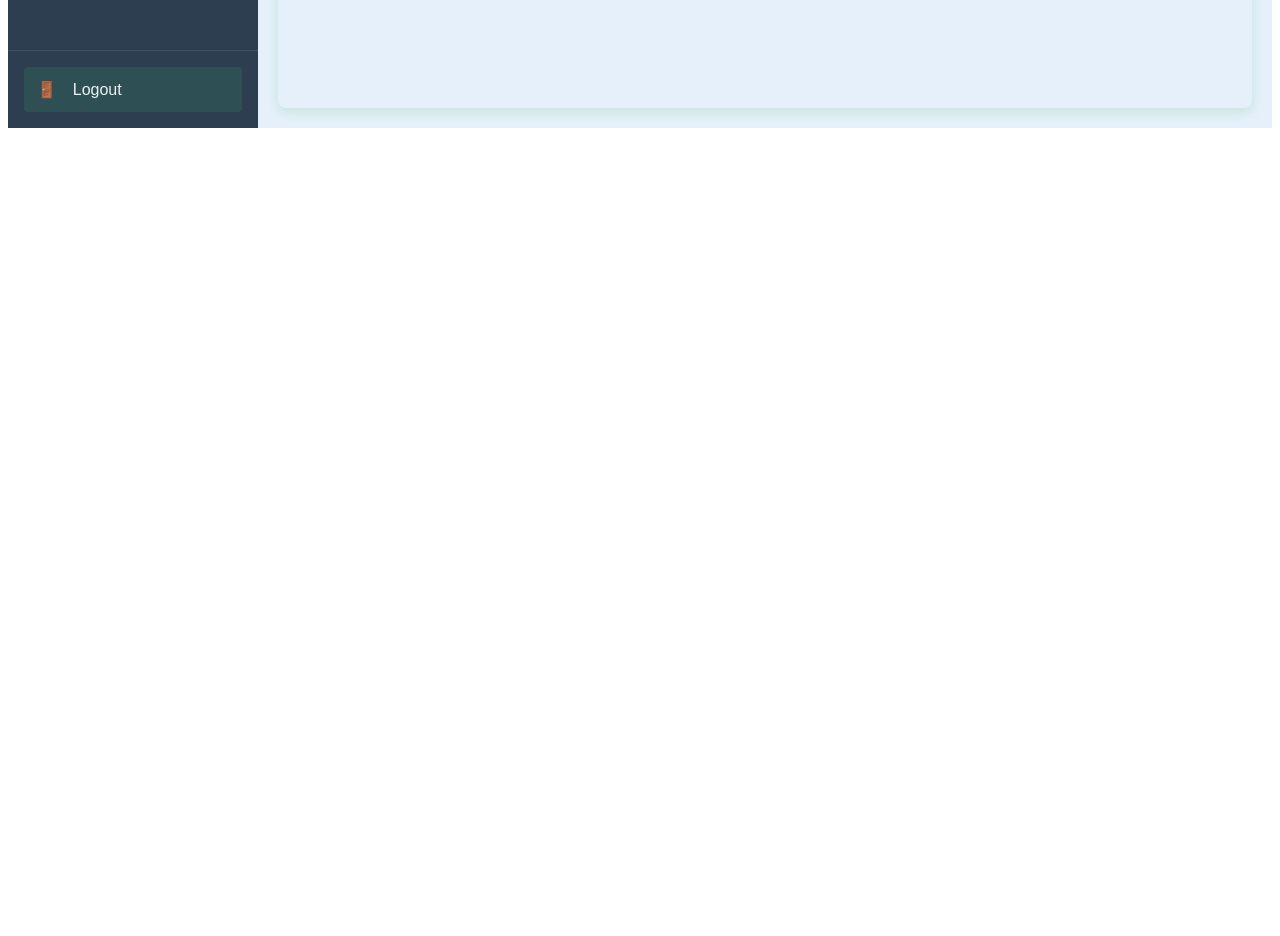
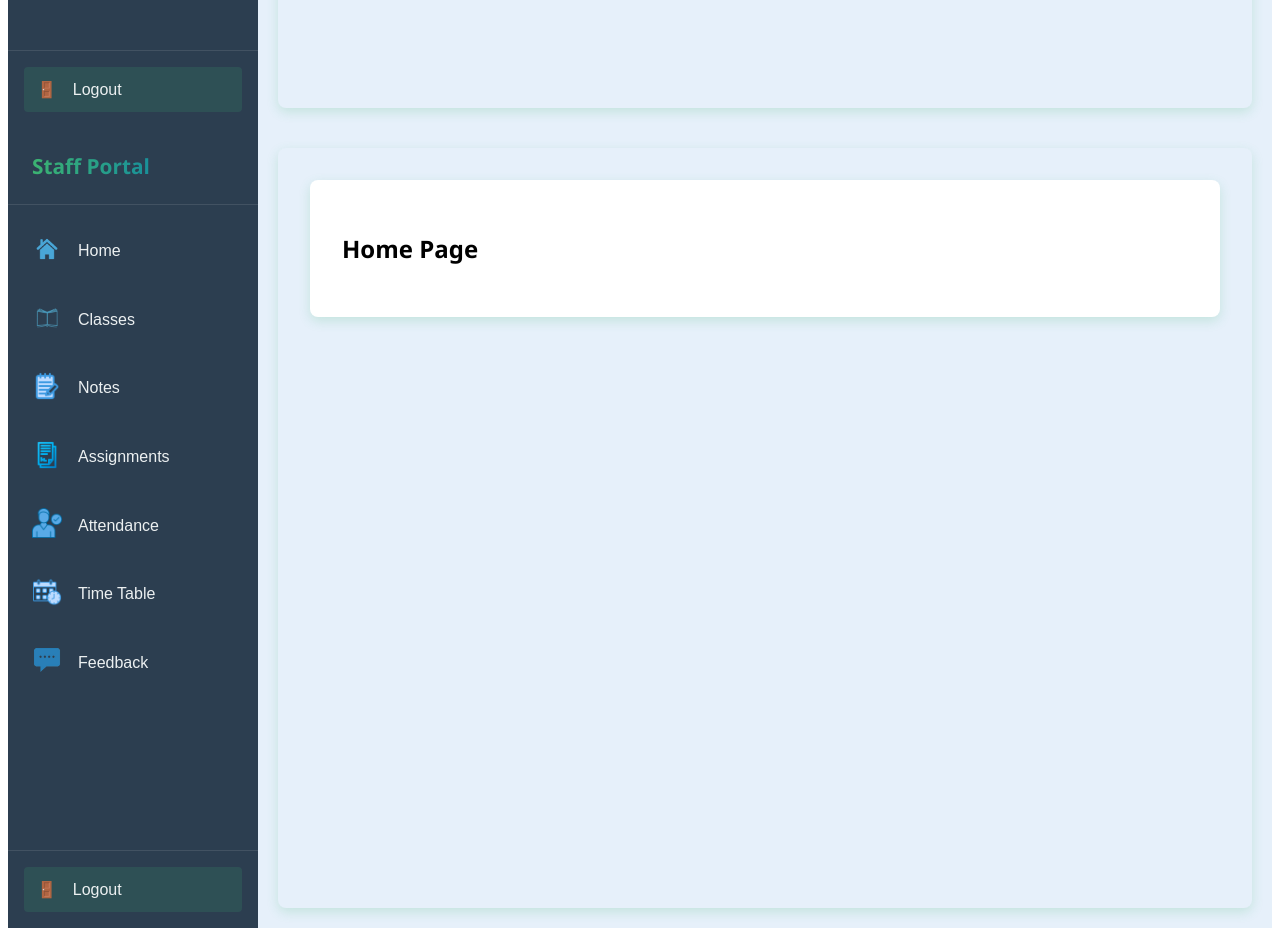
Before and after one commit to Harsha643/frontend, a React (Vite) app: page /dashboard in a window 1280 px wide. Shown: the part 680-1616 px from the top of the page. Before the commit the page ends 816 px from the top, so only its background shows below. Built offline with nearby package versions, Linux system fonts and the light colour scheme; no server answers.

Commit message:
change the app

```diff
--- a/src/App.jsx
+++ b/src/App.jsx
@@ -2,13 +2,17 @@
 import RoutesComponent from './Components/Adminpage/Routes/Routes';
 
 import LoginRoute from './Components/Studentspage/StudentRoutes/Routes';
+
+import StaffLoginRoute from './Components/StaftPage/StaffRoutes/LOginRoute';
 function App() {
 
 
   return (
     <>
   <RoutesComponent />
-  <LoginRoute />
+   <LoginRoute />{ /* //studentDashboard */}
+    <StaffLoginRoute />
+  {/* <App */}
   {/* <Login /> */}
 
       {/* <Landing />
--- /dev/null
+++ b/src/Components/StaftPage/Dashboard/Dashboard.jsx
@@ -0,0 +1,91 @@
+import React, { useEffect, useState } from 'react';
+import { useLocation } from 'react-router-dom';
+
+const StaffDashboard = () => {
+    const { state } = useLocation();
+    const staff = state?.staffdata;
+    const [staffdata, setStaffdata] = useState({});
+    const [currentPage, setCurrentPage] = useState('home');
+
+    const renderPage = () => {
+        switch (currentPage) {
+            case 'home':
+                return <h2>Home Page</h2>;
+            case 'notes':
+                return <h2>Notes Page</h2>;
+            case 'assignment':
+                return <h2>Assignments Page</h2>;
+            case 'timetable':
+                return <h2>Time Table Page</h2>;
+            case 'classes':
+                return <h2>Classes Page</h2>;
+            case 'attendance':
+                return <h2>Attendance Page</h2>;
+            case 'feedback':
+                return <h2>Feedback Page</h2>;
+            default:
+                return <h2>Home Page</h2>;
+        }
+    }
+
+    useEffect(() => {
+        setStaffdata(staff);
+    }, [staff]);
+
+    console.log("Staff Data:", staffdata);
+
+    return (
+          <div className="dashboard-container">
+
+            <div className="dashboard-sidebar">
+                <div className="sidebar-header">
+                    <h2>Staff Portal</h2>
+                </div>
+                <nav className="sidebar-nav">
+                    <button className="nav-button" onClick={() => setCurrentPage('home')}>
+                        <span className="icon"><img src='/home1.png'  width={"30px"}/></span>
+                        <span>Home</span>
+                    </button>
+                    <button className="nav-button" onClick={() => setCurrentPage('classes')}>
+                        <span className="icon"><img src='/class.png'  width={"30px"}/></span>
+                        <span>Classes</span>
+                    </button>
+                    <button className="nav-button" onClick={() => setCurrentPage('notes')}>
+                        <span className="icon"><img src='/notes.png'  width={"30px"}/></span>
+                        <span>Notes</span>
+                    </button>
+                    <button className="nav-button" onClick={() => setCurrentPage('assignment')}>
+                        <span className="icon"><img src='/assignment.png'  width={"30px"}/></span>
+                        <span>Assignments</span>
+                    </button>
+                    <button className="nav-button" onClick={() => setCurrentPage('attendance')}>
+                        <span className="icon"><img src='/attendence.png'  width={"30px"}/></span>
+                        <span>Attendance</span>
+                    </button>
+                    <button className="nav-button" onClick={() => setCurrentPage('timetable')}>
+                        <span className="icon"><img src='/timetable.png'  width={"30px"}/></span>
+                        <span>Time Table</span>
+                    </button>
+                    <button className="nav-button" onClick={() => setCurrentPage('feedback')}>
+                        <span className="icon"><img src='/fb.png'  width={"30px"}/></span>
+                        <span>Feedback</span>
+                    </button>
+                </nav>
+                <div className="sidebar-footer">
+                    <button className="logout-button">
+                        <span className="icon">🚪</span>
+                        <span>Logout</span>
+                    </button>
+                </div>
+            </div>
+
+            <div className="dashboard-main">
+                    {/* <Header studentdata={studentdata}/> */}
+                <div className="dashboard-content">
+                    {renderPage()}
+                </div>
+            </div>
+        </div>
+    );
+}
+export default StaffDashboard;
--- /dev/null
+++ b/src/Components/StaftPage/Dashboard/Login.jsx
@@ -0,0 +1,57 @@
+import React, { useState, useEffect } from 'react';
+import { useNavigate } from 'react-router-dom';
+
+const Login = () => {
+    const [logindata, setLoginData] = useState([]);
+    const navigate = useNavigate();
+
+    useEffect(() => {
+        async function fetching() {
+            const response = await fetch('http://localhost:4000/admin/staff');
+            const data = await response.json();
+            setLoginData(data);
+        }
+        fetching();
+    }, []);
+
+    const search = (event) => {
+        event.preventDefault(); // Prevent page reload
+        const formdata = new FormData(event.target); // Create FormData from the form
+
+        const teacherName = formdata.get("teacherName");
+        const password = formdata.get("StaffPassword");
+        console.log(teacherName, password);
+
+        const staff = logindata.find(
+            (item) =>
+                item.teacherName === teacherName && item.password === password
+        );
+        if (staff) {
+            navigate('/dashboard', { state: { staffdata: staff } });
+        } else {
+            alert('Invalid credentials!');
+        }
+    };
+
+    return (
+        <div className="login-container">
+            <form onSubmit={search}>
+                <input
+                    type="text"
+                    name="teacherName"
+                    placeholder="Enter Teacher Name"
+                    required
+                />
+                <input
+                    type="password"
+                    name="StaffPassword"
+                    placeholder="Enter Password"
+                    required
+                />
+                <button type="submit">Login</button>
+            </form>
+        </div>
+    );
+};
+
+export default Login;
--- /dev/null
+++ b/src/Components/StaftPage/StaffRoutes/LoginRoute.jsx
@@ -0,0 +1,17 @@
+import {Routes, Route} from "react-router-dom";
+import Login from "../Dashboard/Login"
+
+import StaffDashboard from "../Dashboard/Dashboard";
+
+
+function StaffLoginRoute() {
+    return (
+        <Routes>
+            <Route path="/" element={<Login />} />
+            <Route path="/dashboard" element={<StaffDashboard />} />
+        </Routes>
+
+);
+}
+
+export default StaffLoginRoute;
```
Also changed, not shown: src/Components/StaftPage/Dashboard/Home.jsx (added, +29 -0 lines), src/Components/StaftPage/Dashboard/Assignment.jsx (added), src/Components/StaftPage/Dashboard/Attendance.jsx (added), src/Components/StaftPage/Dashboard/Classes.jsx (added), src/Components/StaftPage/Dashboard/Feedback.jsx (added), src/Components/StaftPage/Dashboard/Notes.jsx (added), src/Components/StaftPage/Dashboard/Timetable.jsx (added).
